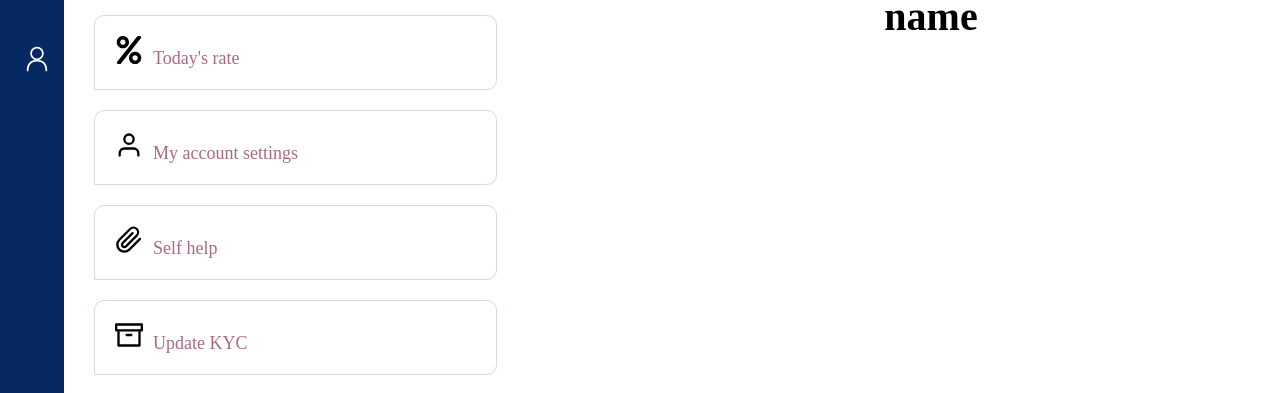
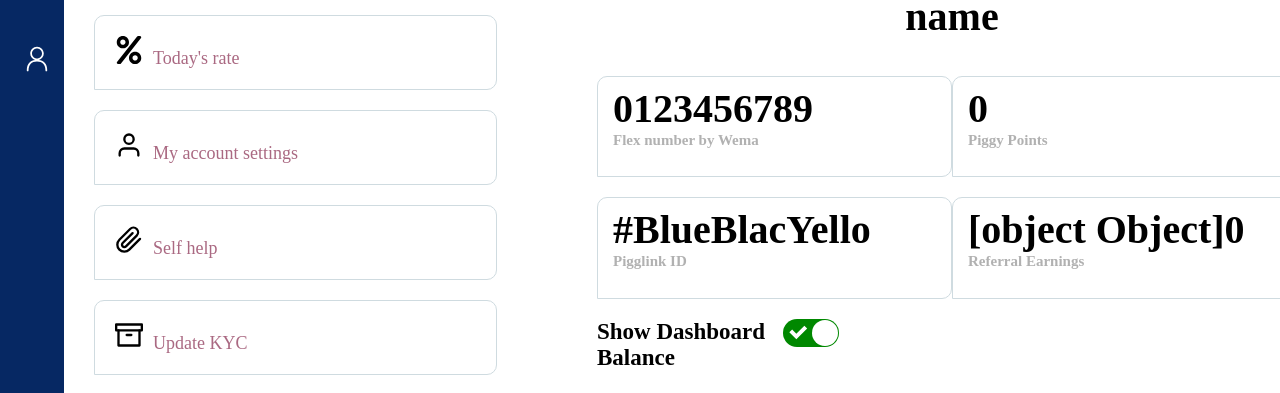
Before and after one commit to niyicodes/piggvest-dashboard-clone, a React (Vite) app: page /settings in a window 1280 px wide. Shown: the part 299-692 px from the top of the page. Built offline with nearby package versions, Linux system fonts and the light colour scheme; a web font is replaced by a local one.

Commit message:
feat: dashboard toggle

```diff
--- a/package.json
+++ b/package.json
@@ -18,6 +18,7 @@
     "react-icons": "^4.7.1",
     "react-redux": "^8.0.5",
     "react-router-dom": "^6.8.1",
+    "react-switch": "^7.0.0",
     "styled-components": "^5.3.6"
   },
   "devDependencies": {
--- /dev/null
+++ b/src/Components/Card/AccountDetails.jsx
@@ -0,0 +1,31 @@
+import React from "react";
+import { useNavigate } from "react-router-dom";
+import styled from "styled-components";
+import TopHeader from "../Heading/TopHeader";
+
+const AccountDetails = ({ title, subtitle , path}) => {
+  const navigate = useNavigate();
+  return (
+    <Card onClick={() => navigate(`${path}`)}>
+
+      <section className="card__div">
+        <TopHeader title={title} subtitle={subtitle} />
+      </section>
+
+    </Card>
+  );
+};
+
+const Card = styled.main`
+  .card__div {
+    border: 1px solid #cfdbe0;
+    padding: 0px 15px;
+    width: 355px;
+    border-radius: 10px 10px 10px 0;
+    margin: 20px 0;
+  }
+  .card__div:hover {
+    cursor: pointer;
+  }
+`;
+export default AccountDetails;
--- /dev/null
+++ b/src/Components/Toggle/ToggleSwitch.jsx
@@ -0,0 +1,21 @@
+import React, { useState } from 'react';
+import ReactSwitch from 'react-switch';
+
+function ToggleSwitch() {
+  const [checked, setChecked] = useState(true);
+
+  const handleChange = val => {
+    setChecked(val)
+  }
+
+  return (
+    <div className="app" style={{textAlign: "right"}}>
+      <ReactSwitch
+        checked={checked}
+        onChange={handleChange}
+      />
+    </div>
+  );
+}
+
+export default ToggleSwitch;
--- a/src/Pages/Profile.jsx
+++ b/src/Pages/Profile.jsx
@@ -4,16 +4,21 @@ import TopHeader from "../Components/Heading/TopHeader";
 import { Link } from "react-router-dom";
 import ProfileCard from "../Components/Card/ProfileCard";
 import cardArray from "../Components/Card/CardArray";
-import { HiOutlineCamera } from "react-icons/hi";;
+import { HiOutlineCamera } from "react-icons/hi";
 import { useNavigate } from "react-router-dom";
+import AccountDetails from "../Components/Card/AccountDetails";
+import {TbCurrencyNaira} from 'react-icons/tb'
+import ToggleSwitch from "../Components/Toggle/ToggleSwitch";
 
 const Profile = () => {
-  const navigate = useNavigate()
+  const navigate = useNavigate();
   const pocketImgLink =
     "https://storage.googleapis.com/piggybankservice.appspot.com/statics/connect-Pocket.jpg";
 
   const profileImage =
     "https://storage.googleapis.com/piggybankservice.appspot.com/agent_pics/logo8820da29ff.jpeg";
+
+  const naira = <TbCurrencyNaira />
   return (
     <Account>
       {/* Name coming from backend. consume */}
@@ -40,7 +45,7 @@ const Profile = () => {
         </section>
         <section className="div__right">
           <div className="right__top">
-            <div className="right__top-Img" onClick={() => navigate('/')}>
+            <div className="right__top-Img" onClick={() => navigate("/")}>
               <img src={profileImage} alt="profile Image" srcset="" />
 
               <div className="right__top-hover">
@@ -52,7 +57,39 @@ const Profile = () => {
               <TopHeader title={"name"} style={{ margin: "0 auto" }} />
             </span>
           </div>
-
+          <div className="right__bottom">
+            <aside>
+              <AccountDetails
+                title={"0123456789"}
+                subtitle={"Flex number by Wema"}
+                path={'/'}
+              />
+              <AccountDetails
+                title={"#BlueBlacYello"}
+                subtitle={"Pigglink ID"}
+                path={'/'}
+              />
+            </aside>
+            <aside className="aside2">
+              <AccountDetails
+                title={"0"}
+                subtitle={"Piggy Points"}
+                path={'/'}
+              />
+              <AccountDetails
+                title={ `${naira}` + '0'}
+                subtitle={"Referral Earnings"}
+                path={'/'}
+              />
+            </aside>
+          </div>
+          <footer className="right__footer">
+            <p className="right__footer">
+              Show Dashboard Balance
+            </p>
+            <div className="spacer"/>
+            <ToggleSwitch />
+          </footer>
         </section>
       </main>
     </Account>
@@ -92,7 +129,6 @@ const Account = styled.main`
         overflow: hidden;
         transition: 0.3s ease-in-out;
 
-
         & img {
           object-fit: cover;
           width: 129px;
@@ -100,7 +136,6 @@ const Account = styled.main`
           border-radius: 50%;
           z-index: 1;
         }
-
 
         &:hover {
           cursor: pointer;
@@ -115,8 +150,6 @@ const Account = styled.main`
             justify-content: center;
             z-index: 99;
 
-
-
             & svg {
               margin: 0 auto;
             }
@@ -128,6 +161,29 @@ const Account = styled.main`
         display: none;
       }
     }
+    .right__bottom{
+      display: flex;
+      flex-direction: row;
+      justify-content: space-between;
+      align-items: flex-start;
+    }
+
+    .right__bottom aside2{
+
+    }
+    .right__footer{
+      display: flex;
+      justify-content: space-between !important;
+      align-items: flex-start;
+    }
+    .right__footer p{
+      font-size: 23px;
+      font-weight: bold;
+    }
+    .right__footer spacer{
+      flex: 1;
+    }
+
   }
 `;
 
```
Also changed, not shown: 1 other file (tests, documents, lock files or other folders).
